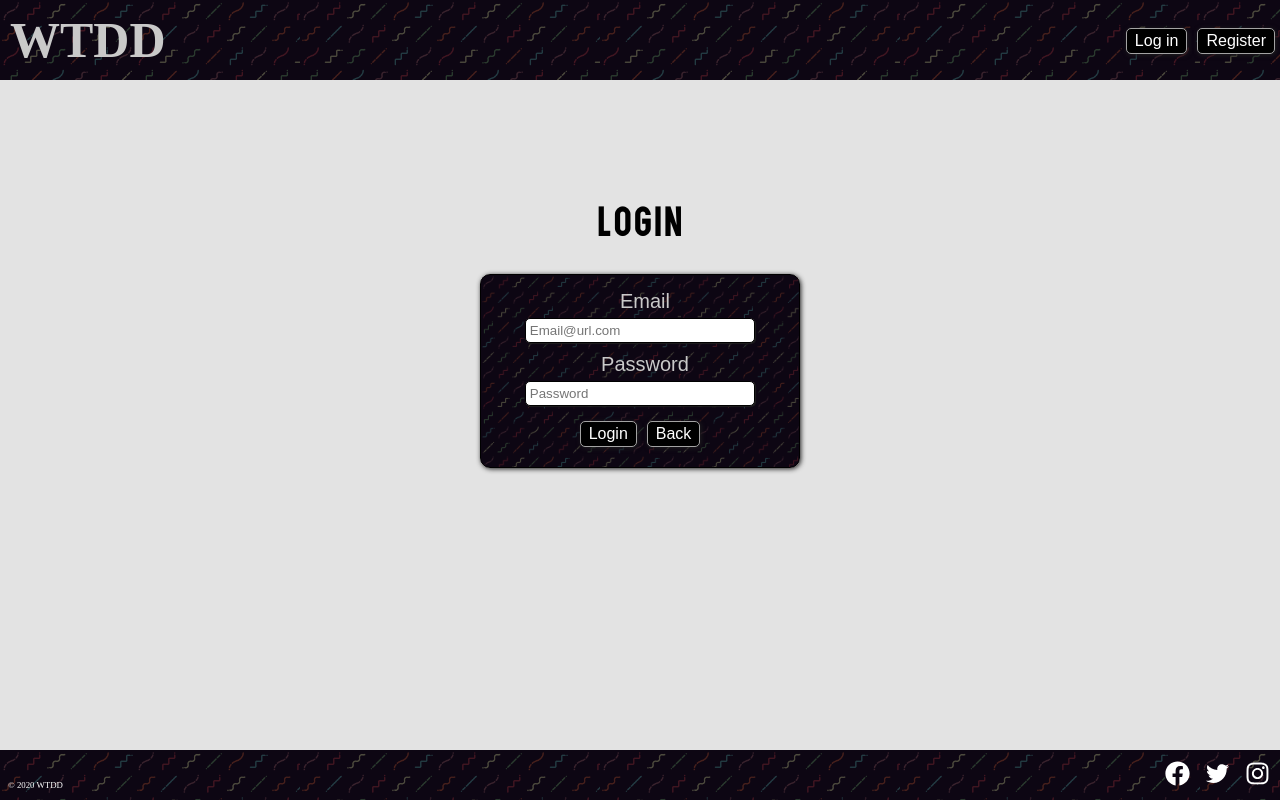
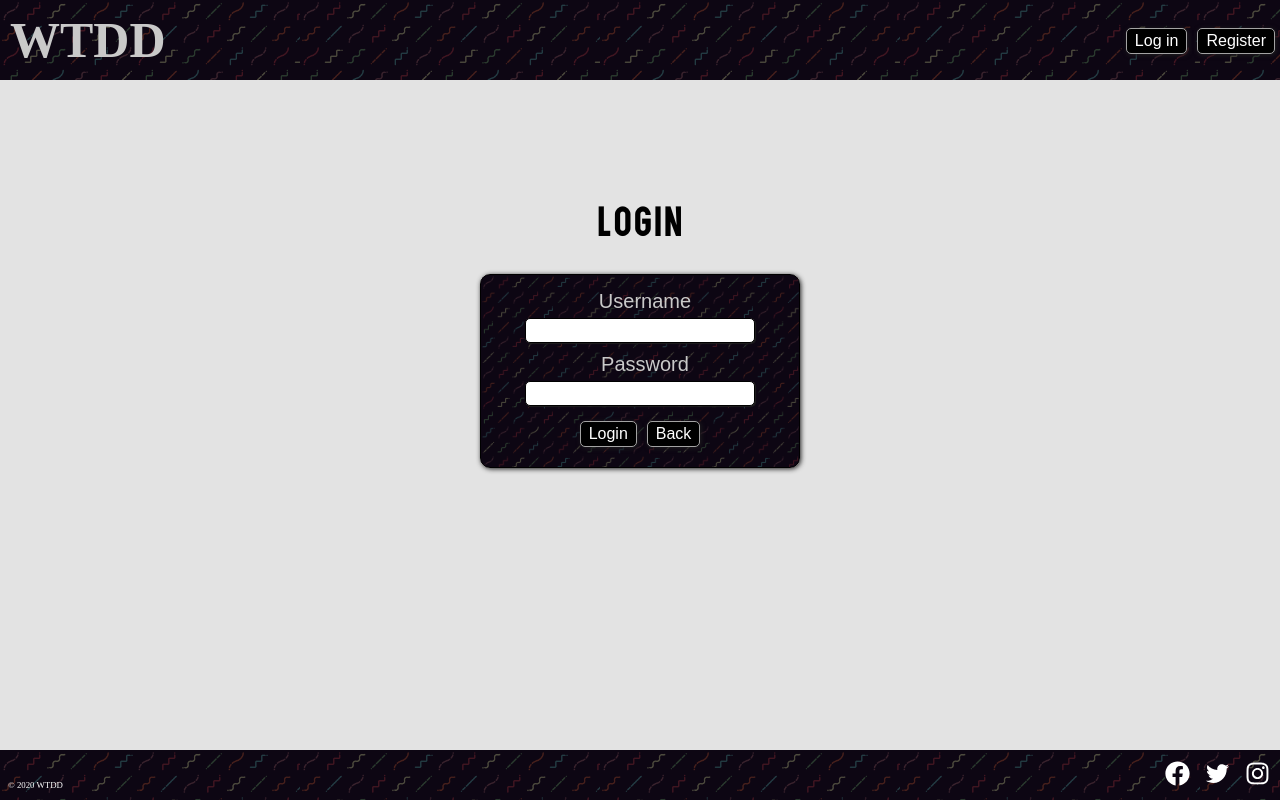
Before and after one commit to clipqq/nw6-capstone-client, a React (Create React App) app: page /login in a window 1280 px wide. Built offline with nearby package versions, Linux system fonts and the light colour scheme; a web font is replaced by a local one.

Commit message:
login working

```diff
--- a/src/App.js
+++ b/src/App.js
@@ -25,8 +25,8 @@ function App() {
           <Route exact path='/graph/:graph_id' component={Graph} />
           <Route exact path='/addGraph' component={AddGraph} />
           <Route exact path='/editGraph' component={EditGraph} />
-          <Route exact path='/register' render={(routeProps) => <Register routeProps={routeProps}/>} component={Register} />
-          <Route exact path='/login' component={Login} />
+          <Route exact path='/register' render={(routeProps) => <Register routeProps={routeProps}/>}/>
+          <Route exact path='/login' render={(routeProps) => <Login routeProps={routeProps}/>}/>
         </main>
       </ErrorBoundry>
       <footer className="App-footer">
--- a/src/GraphList/GraphList.js
+++ b/src/GraphList/GraphList.js
@@ -5,8 +5,6 @@ import LineGraph from '../GraphTemplates/LineGraph'
 import ScatterAnimation from '../GraphTemplates/ScatterAnimation'
 import ZoomableChart from '../GraphTemplates/zoomChart'
 
-
-const API_URL = 'https://nataliia-radina.github.io/react-vis-example/'
 
 class GraphList extends Component {
     constructor(props) {
@@ -16,24 +14,24 @@ class GraphList extends Component {
         }
     }
 
-    componentDidMount() {
-        fetch(API_URL)
-            .then(response => {
-                if (response.ok) {
-                    // console.log(response)
-                    return response.json()
-                } else {
-                    throw new Error('something went wrong')
-                }
-            })
-            .then(response =>
-                this.setState({
-                    results: response.results.filter(r => {
-                        return r.name === 'JavaScript'
-                    }),
-                }),
-            )
-    }
+    // componentDidMount() {
+    //     fetch(API_URL)
+    //         .then(response => {
+    //             if (response.ok) {
+    //                 // console.log(response)
+    //                 return response.json()
+    //             } else {
+    //                 throw new Error('something went wrong')
+    //             }
+    //         })
+    //         .then(response =>
+    //             this.setState({
+    //                 results: response.results.filter(r => {
+    //                     return r.name === 'JavaScript'
+    //                 }),
+    //             }),
+    //         )
+    // }
 
     render() {
         const { results } = this.state
--- a/src/Login/Login.js
+++ b/src/Login/Login.js
@@ -1,52 +1,43 @@
 import React, { Component } from 'react';
 import { Link } from 'react-router-dom'
 import './Login.css'
-import config from '../config'
+const { API_ENDPOINT } = require('../config')
 
 class Login extends Component {
     constructor(props) {
         super(props);
         this.state = {
-            user_email: '',
             password: '',
             user_name:'',
             error: ''
-
         }
-
-        this.login=this.login.bind(this)
     }
 
     updateName(user_name) {
         this.setState({user_name: user_name});
     }
-
-    updateEmail(user_email) {
-        this.setState({user_email: user_email});
-    }
     updatePassword(password) {
         this.setState({password: password});
     }
-    login(e){
-        console.log(this.state.user_name,'USERNAME')
+
+    handleSubmit(e) {
+        console.log('submit')
         e.preventDefault();
-        if(this.state.email==='' || this.state.password===''){
-            this.setState({error: "Please add password and email"})
-            return
+        const user = {
+            user_name: this.state.user_name,
+            password: this.state.password
         }
-        const headers = new Headers ();
-        headers.append('Content-Type', 'application/json');
-        const options = {
+        this.loginUser(JSON.stringify(user))
+    }
+
+    loginUser(user) {
+        fetch(`${API_ENDPOINT}/auth/login`, {
             method: 'POST',
-            headers,
-            body: JSON.stringify({
-                user_name:this.state.user_name,
-                user_email:this.state.user_email,
-                password: this.state.password,
-            }),
-        };
-        const request = new Request (`${config.API_ENDPOINT}/auth/login`, options)
-        fetch(request)
+            body: user,
+            headers: {
+                'content-type': 'application/json'
+            }
+        })
         .then(res=>{
             if(!res.ok){
                 throw res
@@ -54,16 +45,14 @@ class Login extends Component {
             return res.json()
         })
         .then(data => {
-
             localStorage.setItem("authToken", data.authToken)
-            this.props.history.push('/saved')
-         })
-         .catch(err => {
+            this.props.routeProps.history.push('/graph')
+        })
+        .catch(err => {
             if(err.status===400){
                 this.setState({error: "Incorrect username or password"})
             }
-            })
-
+        })
     }
 
 
@@ -71,20 +60,20 @@ class Login extends Component {
         return (
             <div className="login">
                 <h2>Login</h2>
-                <div className="form-group">
-                    <label htmlFor="email">Email</label>
-                    <input required type="email" name="email" id="email" placeholder="Email@url.com" value={ this.state.email } onChange={e => this.updateEmail(e.target.value)}/>
+                <form className="form-group" onSubmit={e => this.handleSubmit(e)}>
+                <label htmlFor="name">Username</label>
+                    <input required type="name" name="name" id="name" onChange={e => this.updateName(e.target.value)}/>
                     <label htmlFor="password">Password</label>
-                    <input required type="text" name="password" id="password" placeholder="Password" value={ this.state.password } onChange={e => this.updatePassword(e.target.value)}/>
+                    <input required type="text" name="password" id="password" onChange={e => this.updatePassword(e.target.value)}/>
                     <div className="buttons">
-                        <button  onClick={this.login}type="submit">
+                        <button>
                             Login
                         </button>
                         <Link to='/'>
                             <button>Back</button>
                         </Link>
                     </div>
-                </div>
+                </form>
             </div>
         );
     }
--- a/src/Register/Register.js
+++ b/src/Register/Register.js
@@ -27,7 +27,6 @@ class Register extends Component {
     }
 
     handleSubmit(e) {
-        console.log('submit')
         e.preventDefault();
         const user = {
             user_name: this.state.user_name,
@@ -38,8 +37,6 @@ class Register extends Component {
     }
 
     addUser(user) {
-        console.log(user)
-        console.log('add')
         fetch(`${API_ENDPOINT}/user`, {
             method: 'POST',
             body: user,
@@ -54,7 +51,7 @@ class Register extends Component {
             return res.json()
         })
         .then(data=>
-            this.props.history.push("/login")
+            this.props.routeProps.history.push("/login")
         )
         .catch(err => {
             if(err.status===400){
@@ -63,6 +60,8 @@ class Register extends Component {
             })
     }
     render() {
+        console.log(this.props)
+
         return (
             <div className="login">
                 <h2>Register</h2>
```
